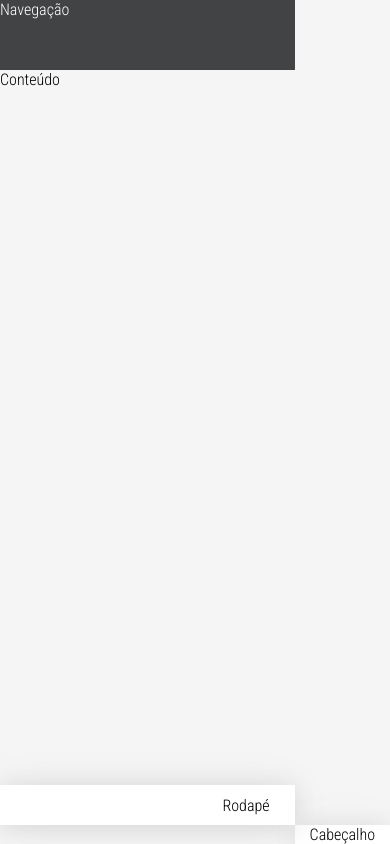
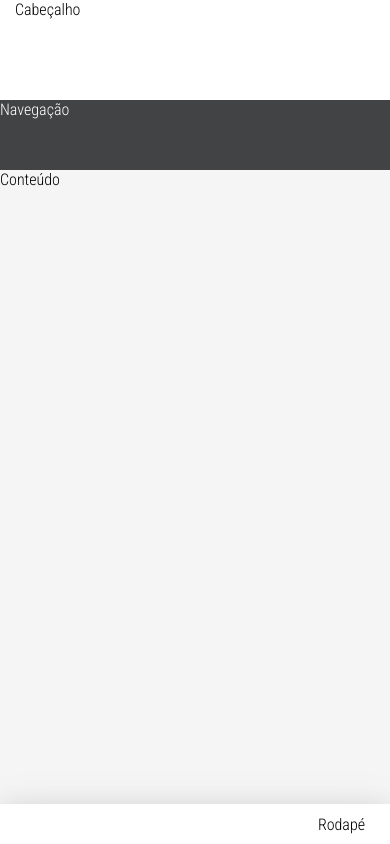
Before and after one commit to elisoaresr/challenge-unicad, a React (Create React App) app in the folder frontend/: page / in a window 390 px wide. Built offline with nearby package versions, Linux system fonts and the light colour scheme.

Commit message:
Web Application

```diff
--- a/frontend/src/App.css
+++ b/frontend/src/App.css
@@ -65,31 +65,3 @@ footer.footer {
           "footer footer";
   }
 }
-
-@media(max-width: 576px) {
-  .app {
-      grid-template-rows:
-          var(--menu-top-height)
-          1fr
-          var(--footer-height);
-      grid-template-columns: 1fr;
-      grid-template-areas:
-        "menu"
-        "content"
-        "footer";
-
-    }
-}
-
-
-
-/*grid-template-rows:
-var(--menu-top-height)
-1fr
-var(--footer-height);
-grid-template-columns: 1fr;
-grid-template-areas:
-"header"
-"content"
-"menu"
-"footer";*/
```
